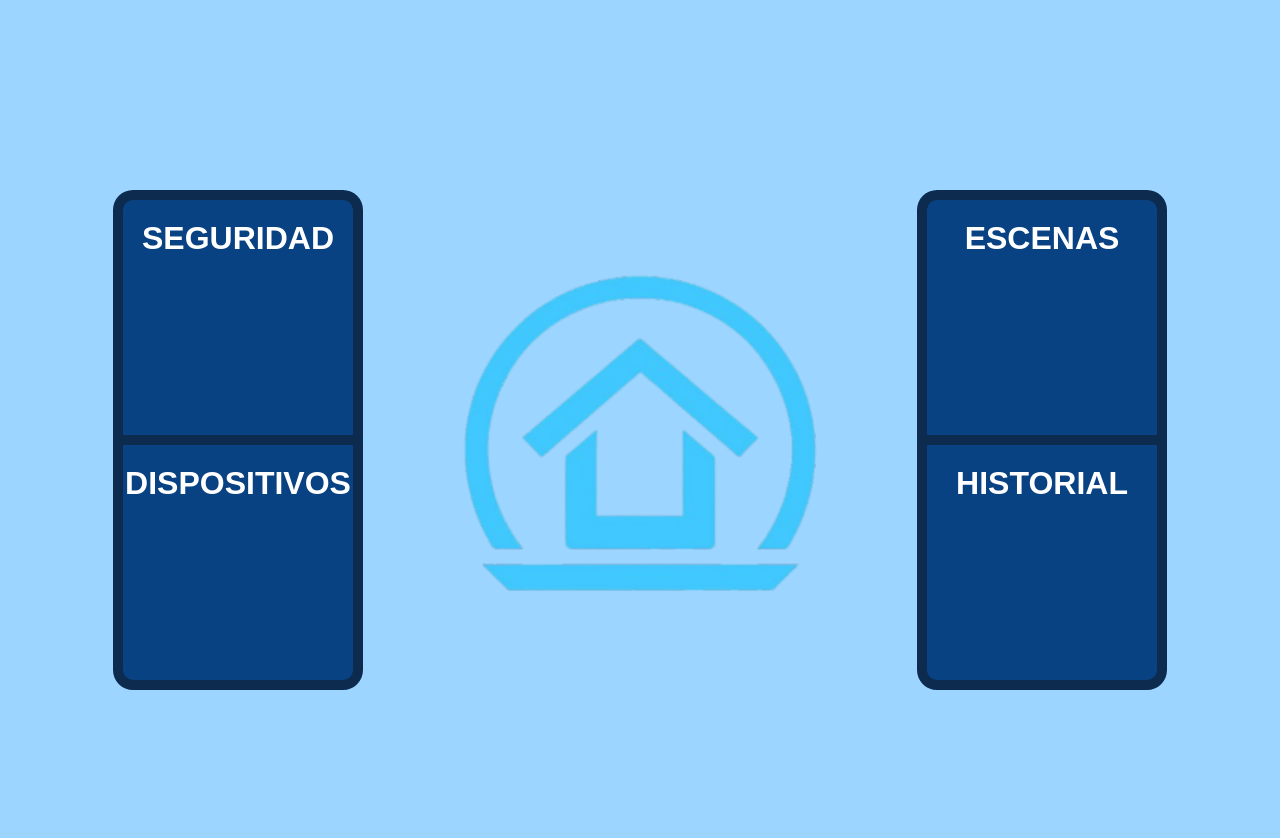
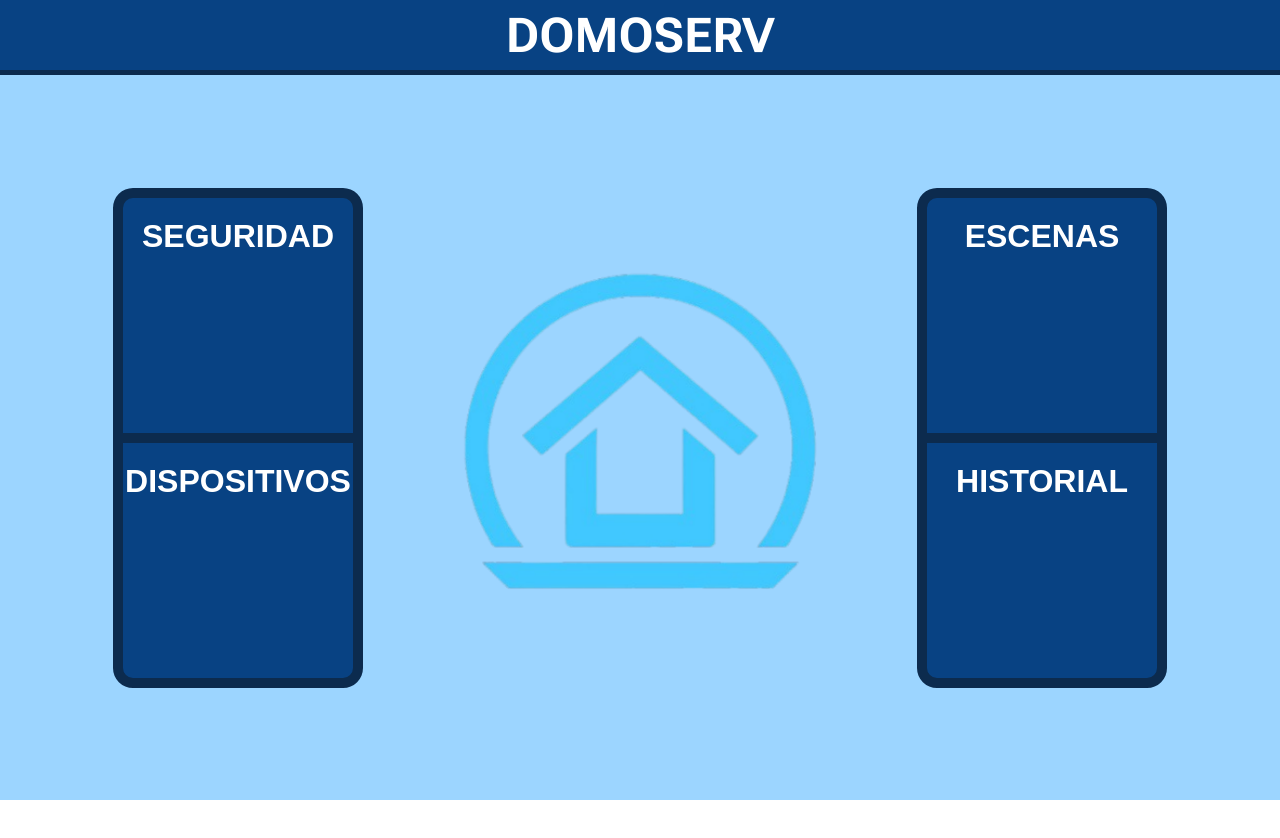
Before and after one commit to Bryan05U/Proyecto-TPA_2026, a React (Vite) app: page / in a window 1280 px wide. Shown: the top 838 px of the page. After the commit the page ends 800 px from the top, so only its background shows below. Built offline with nearby package versions, Linux system fonts and the light colour scheme.

Commit message:
Agregando título superior y nuevo archivo global.css para definir colores

```diff
--- /dev/null
+++ b/src/components/Header.tsx
@@ -0,0 +1,15 @@
+import "../styles/Header.css"
+
+type HeaderProps = {
+  titulo: string;
+};
+
+function Header({ titulo }: HeaderProps) {
+  return (
+    <div className="header">
+      <h1>{titulo}</h1>
+    </div>
+  );
+}
+
+export default Header;
--- a/src/interfaces/Home.tsx
+++ b/src/interfaces/Home.tsx
@@ -2,12 +2,17 @@ import Boton from "../components/Boton";
 import "../styles/Layout.css";
 import { useNavigate } from "react-router-dom";
 import logo from "../assets/Home/logo.png";
+import Header from "../components/Header";
 
 function Home() {
   const navigate = useNavigate();
 
   return (
-    <div className="layout layout-home">
+    <div className="layout">
+
+      <Header titulo="DOMOSERV" />
+
+      <div className="contenedor layout-home">
 
         {/* IZQUIERDA */}
         <div className="columna">
@@ -43,6 +48,8 @@ function Home() {
         </div>
 
       </div>
+
+    </div>
   );
 }
 
--- a/src/main.tsx
+++ b/src/main.tsx
@@ -3,6 +3,7 @@ import { createRoot } from 'react-dom/client'
 import { BrowserRouter } from 'react-router-dom'
 import './index.css'
 import App from './App.tsx'
+import "./styles/global.css"
 
 createRoot(document.getElementById('root')!).render(
   <StrictMode>
--- a/src/styles/Boton.css
+++ b/src/styles/Boton.css
@@ -5,8 +5,8 @@
   font-weight: bold;
   color: white;
   border-radius: 20px;
-  border: 10px solid #0C2B4E;
-  background-color: #084283;
+  border: 10px solid var(--color-borde);
+  background-color: var(--color-botones);
   cursor: pointer;
 
   display: flex;
@@ -21,16 +21,16 @@
 }
 .arriba {
   border-radius: 20px 20px 0 0;
-  border-bottom: 5px solid #0C2B4E;
+  border-bottom: 5px solid var(--color-borde);
 }
 
 .abajo {
   border-radius: 0 0 20px 20px;
-  border-top: 5px solid #0C2B4E;
+  border-top: 5px solid var(--color-borde);
 }
 
 .divisor {
   height: 5px;
   width: 100%;
-  background-color: #0C2B4E;
+  background-color: var(--color-borde);
 }
--- /dev/null
+++ b/src/styles/Header.css
@@ -0,0 +1,15 @@
+.header {
+  width: 100%;
+  height: 70px;
+  color: white;
+  background-color: var(--color-fondo-oscuro);
+  display: flex;
+  align-items: center;
+  justify-content: center;
+  border-bottom: 5px solid var(--color-borde);
+}
+
+.header h1 {
+  margin: 0;
+  font-size: 48px;
+}
--- a/src/styles/Layout.css
+++ b/src/styles/Layout.css
@@ -1,13 +1,19 @@
 .layout {
   display: flex;
-  justify-content: center;
+  flex-direction: column;
   align-items: center;
   height: 100vh;
   background-color: #9CD5FF;
 }
 
+.contenedor {
+  flex: 1;
+  display: flex;
+  justify-content: center;
+  align-items: center;
+}
+
 .layout-home {
-  padding: 40px;
   gap: 27px;
 }
 .layout-seguridad {
--- /dev/null
+++ b/src/styles/global.css
@@ -0,0 +1,7 @@
+:root {
+    --color-fondo-claro: #9CD5FF;
+    --color-fondo-oscuro: #084283;
+    --coolor-text: #9CD5FF;
+    --color-botones: #084283;
+    --color-borde: #0C2B4E;
+}
```
Lines whose indentation alone changed are shown as unchanged.
